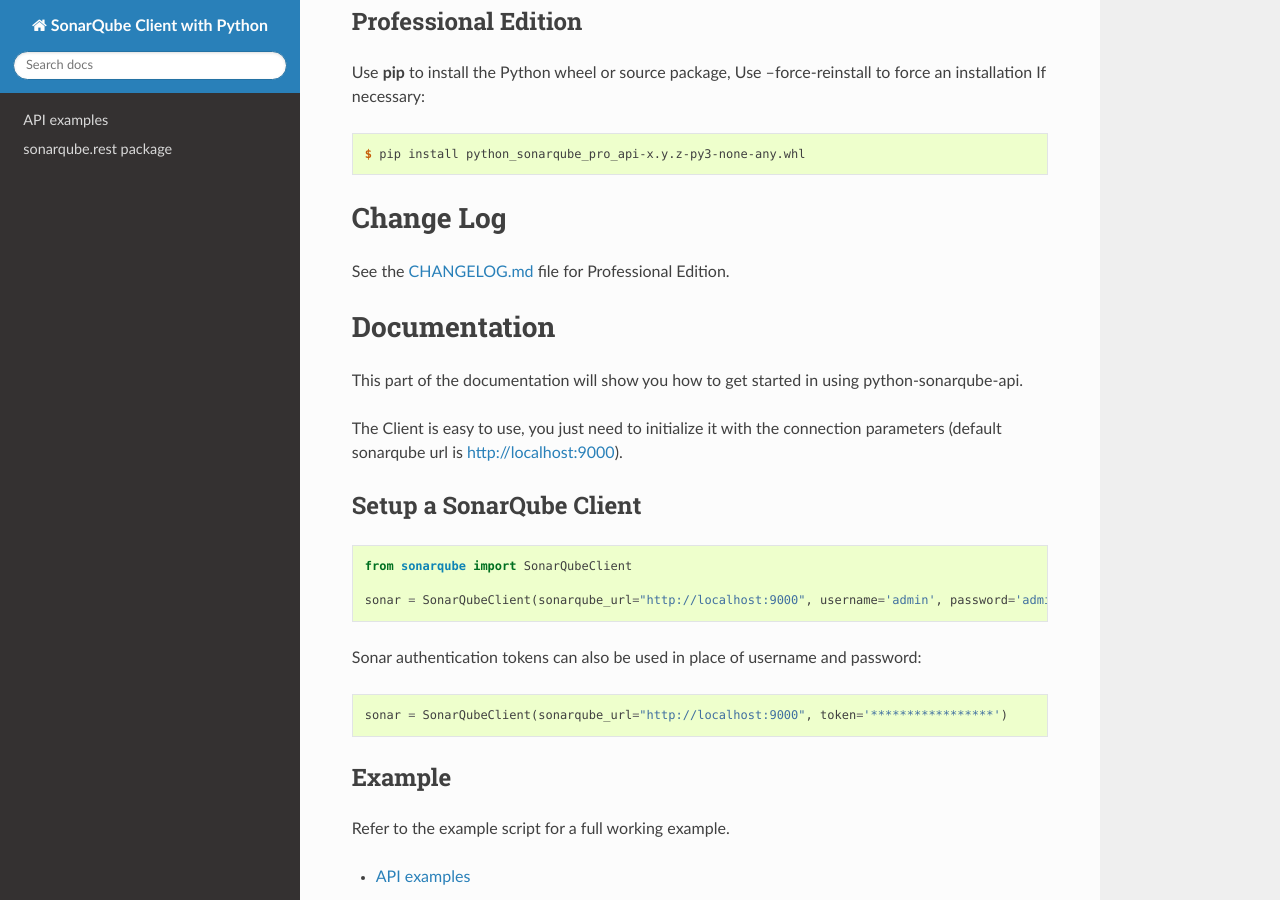
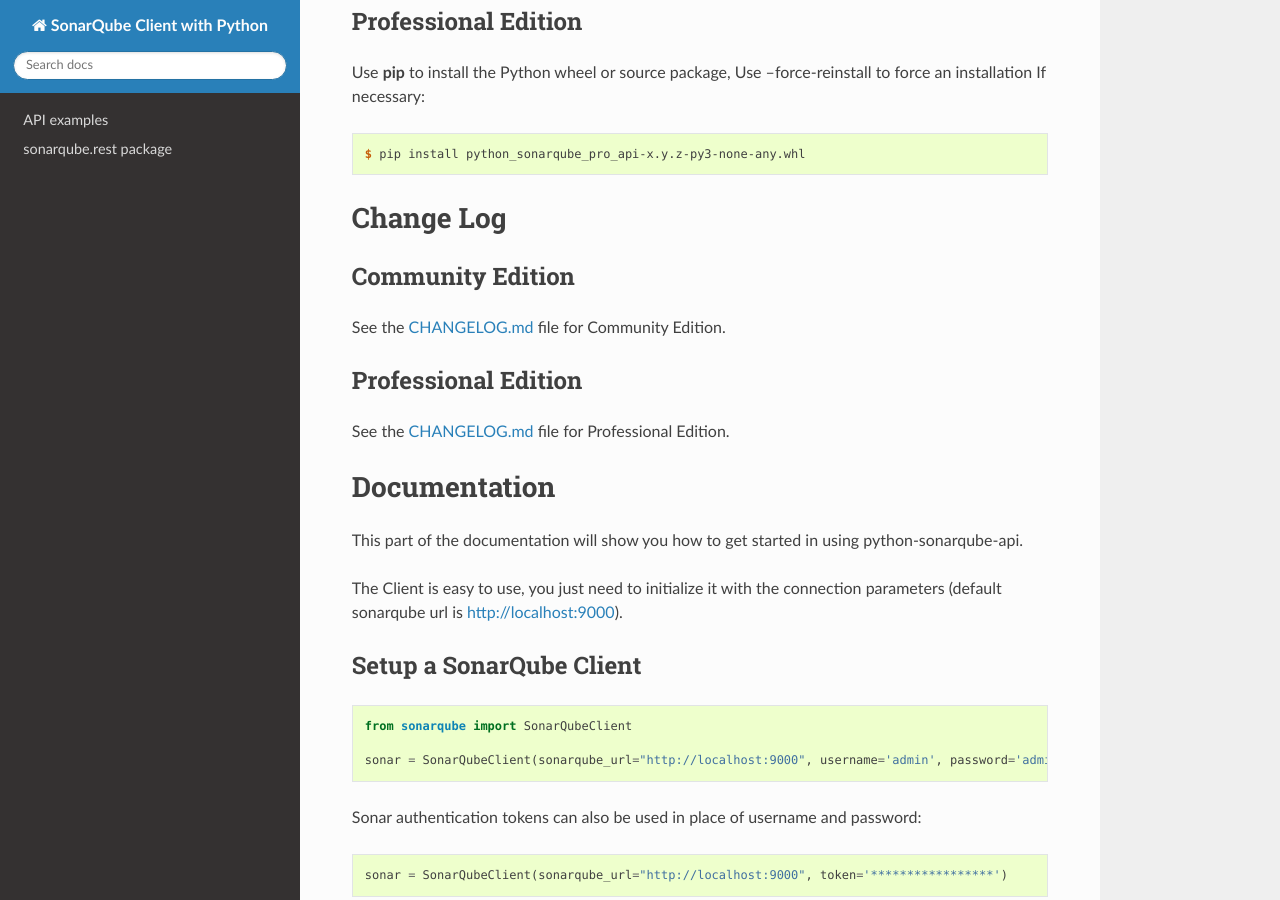
Before and after one commit to shijl0925/python-sonarqube-api, a Sphinx documentation site: the page built from docs/index.rst, in a window 1280 px wide and 900 px high, scrolled down 1169 px. Built offline with Sphinx 7.4.7 and the Read the Docs theme 2.0.0, drawn with Linux system fonts in a browser that asks for light colours.

```diff
--- a/docs/index.rst
+++ b/docs/index.rst
@@ -63,6 +63,14 @@ Use :command:`pip` to install the Python wheel or source package, Use --force-re
 
 Change Log
 ==========
+
+Community Edition
+-----------------
+
+See the `CHANGELOG.md <https://github.com/shijl0925/python-sonarqube-api/blob/master/CHANGELOG.md>`_ file for Community Edition.
+
+Professional Edition
+--------------------
 
 See the `CHANGELOG.md <https://github.com/shijl0925/python-sonarqube-pro-api/blob/main/CHANGELOG.md>`_ file for Professional Edition.
 
```
Also changed, not shown: README.rst (+8 -0 lines).
